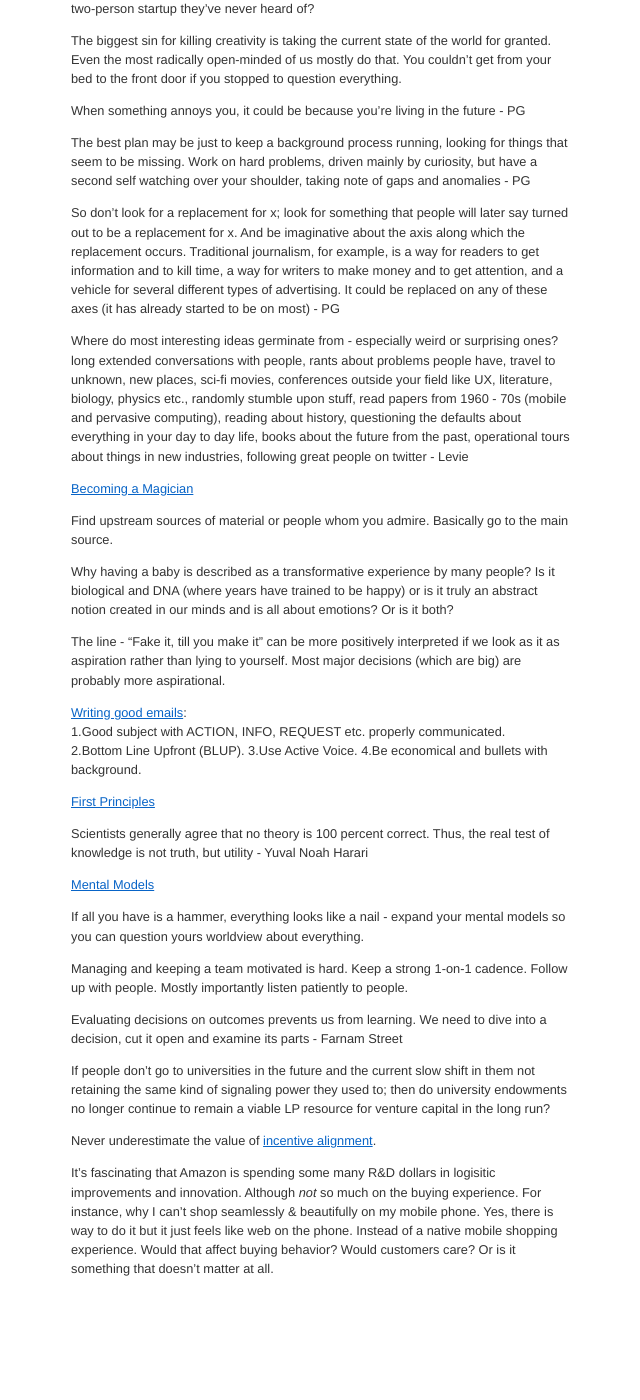
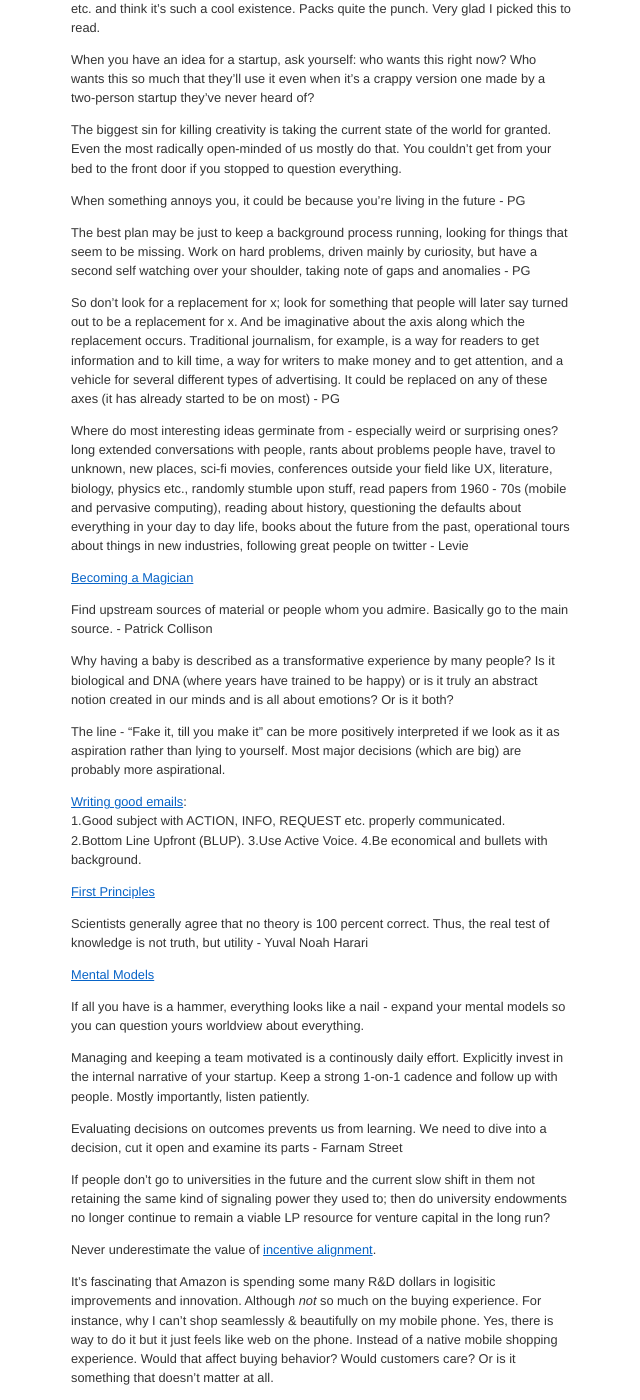
Before and after one commit to abhisharmab/abhisharmab.github.io, a Jekyll site: the page built from thoughts/_posts/2019-06-30-thoughts-in-2019.md, in a window 1280 px wide and 1400 px high, scrolled down 1659 px. Shown: the whole window, without its empty margins (153-793 px from the left). Built offline with Jekyll 4.4.1, drawn with Linux system fonts in a browser that asks for light colours; before the commit the page ends 2950 px from its top, so only the background shows below that; some of the changed text lies outside the part shown.

Commit message:
thoughts

```diff
--- a/thoughts/_posts/2019-06-30-thoughts-in-2019.md
+++ b/thoughts/_posts/2019-06-30-thoughts-in-2019.md
@@ -3,8 +3,10 @@
 title: "Thoughts 2019"
 category: thoughts
 date: 2019-06-30
-abstract: Collage of thoughts and notes
+abstract: Collage of powerful thoughts and notes
 ---
+
+If you product manager schedules a brainstorm meeting with 10 people either don't attend that meeting or fire your product manager if you can. Brainstorm meetings with 10 people just doesn't work. If it's really needed have 10 people generate ideas separately & showcase them.
 
 I wonder what % of software development effort is duplicated at companies across the world. Common infrastructure components, boiler plate, tooling, utilities etc that people build over and over again at different. For e.g. I have written a websocket server at-least 3 times  until now in 3 different language. C++ being the absolute favorite and best implementation w.r.t performance. It's fascination to ruminate if this is one of the reasons we don't make progress fast enough. Of-course there are frameworks that abstract away some of the repetition but there is so much stuff that needs to be built alongside just the core of your functionality. There is always a something different or unique about the application; always a something different or unique about the application, it seems. Other key forces at play: a. once you have too much abstraction only God knows what the hell is going on underneath the layers when you crash (but where do you find a good balance; would great debugging tools fix this?), and b. developers love starting idea from a blank slate.
 
@@ -68,7 +70,7 @@
 
 [Becoming a Magician](https://autotranslucence.wordpress.com/2018/03/30/becoming-a-magician/)
 
-Find upstream sources of material or people whom you admire. Basically go to the main source.
+Find upstream sources of material or people whom you admire. Basically go to the main source. - Patrick Collison
 
 Why having a baby is described as a transformative experience by many people? Is it biological and DNA (where years have trained to be happy) or is it truly an abstract notion created in our minds and is all about emotions? Or is it both?
 
@@ -88,7 +90,7 @@
 
 If all you have is a hammer, everything looks like a nail - expand your mental models so you can question yours worldview about everything.
 
-Managing and keeping a team motivated is hard. Keep a strong 1-on-1 cadence. Follow up with people. Mostly importantly listen patiently to people.
+Managing and keeping a team motivated is a continously daily effort. Explicitly invest in the internal narrative of your startup. Keep a strong 1-on-1 cadence and follow up with people. Mostly importantly, listen patiently.
 
 Evaluating decisions on outcomes prevents us from learning. We need to dive into a decision, cut it open and examine its parts - Farnam Street
 
```
Also changed, not shown: other parts of thoughts/_posts/2019-06-30-thoughts-in-2019.md (+2 -2 lines).
